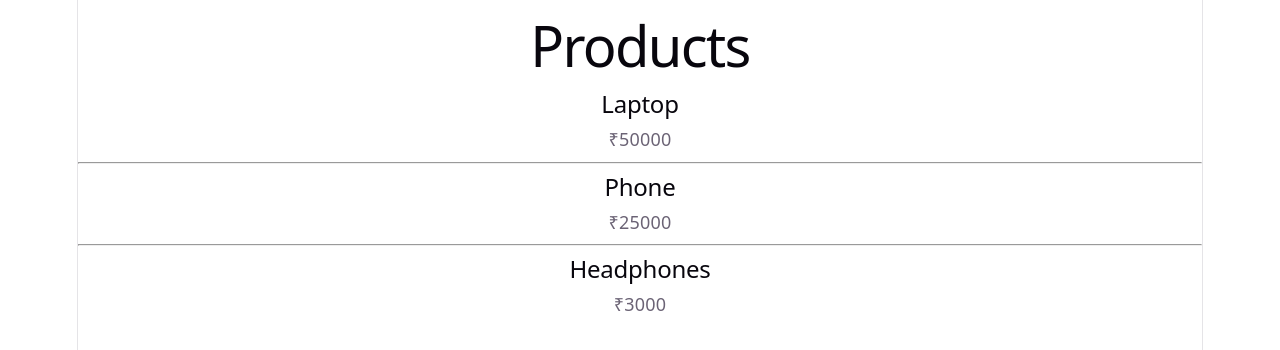
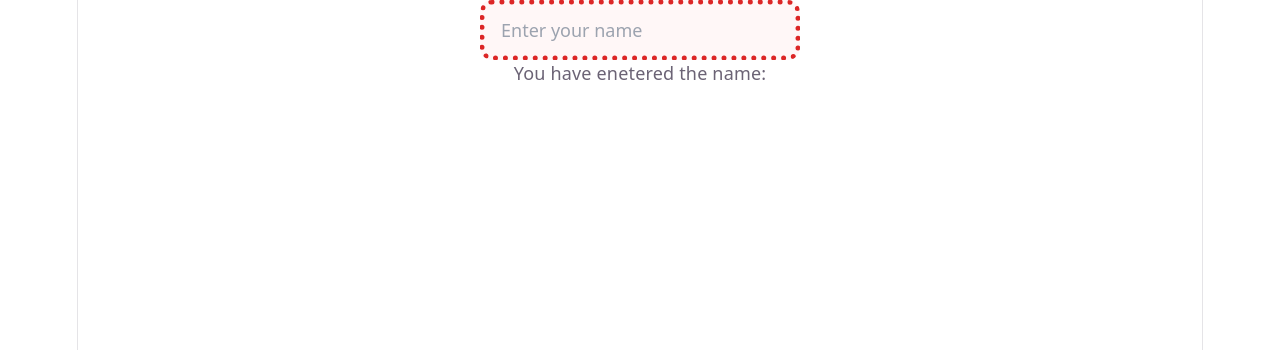
Before and after one commit to abhicism/react-codes, a React (Vite) app: page / in a window 1280 px wide. Shown: the top 350 px of the page. Built offline with nearby package versions, Linux system fonts and the light colour scheme.

Commit message:
feat: text input form created

```diff
--- a/src/App.css
+++ b/src/App.css
@@ -14,6 +14,35 @@
   &:focus-visible {
     outline: 2px solid var(--accent);
     outline-offset: 2px;
+  }
+}
+
+.name-input {
+  width: min(320px, 80vw);
+  padding: 12px 16px;
+  border: 5px dotted #dc2626;
+  border-radius: 12px;
+  color: #1f2937;
+  background: #fff7f7;
+  font: inherit;
+  font-size: 1rem;
+  outline: none;
+  box-sizing: border-box;
+  transition: border-color 0.2s ease, box-shadow 0.2s ease, background 0.2s ease;
+
+  &::placeholder {
+    color: #9ca3af;
+  }
+
+  &:hover {
+    border-color: #b91c1c;
+    background: #fff1f2;
+  }
+
+  &:focus {
+    border-color: #991b1b;
+    background: #fff;
+    box-shadow: 0 0 0 4px rgba(220, 38, 38, 0.2);
   }
 }
 
--- a/src/App.tsx
+++ b/src/App.tsx
@@ -1,67 +1,26 @@
-// Define TypeScript type for the props of the ProductCard component
-type ProductProps = {
-    name: string;  // Name of the product
-    price: number; // Price of the product
-};
+import { useState } from "react";
+import "./App.css";
 
-// Functional component to display individual product details
-function ProductCard({
-    name,
-    price
-}: ProductProps) {  //productProps is type annotation for the props object
-    return (
-        <div>
-            {/* Display the product name inside an h2 tag */}
-            <h2>{name}</h2>
-            {/* Display the product price with the Rupee symbol */}
-            <p>₹{price}</p>
-        </div>
-    );
-}
-
-// Define TypeScript type for the structure of each product item in the array
-type Product = {
-    id: number;    // Unique identifier for the product
-    name: string;  // Name of the product
-    price: number; // Price of the product
-};
-
-// Main application component
 function App() {
-    // List of product items to display
-    const products: Product[] = [
-        {
-            id: 1,
-            name: "Laptop",
-            price: 50000
-        },
-        {
-            id: 2,
-            name: "Phone",
-            price: 25000
-        },
-        {
-            id: 3,
-            name: "Headphones",
-            price: 3000
-        }
-    ];
+    // create a state variable to store the name
+    const [name, setName] = useState("");
 
     return (
         <div>
-            {/* Page heading */}
-            <h1>Products</h1>
+            {/* create an input field to get the name */}
+            <input
+                type="text"
+                className="name-input"
+                placeholder="Enter your name"
+                value={name}
+                onChange={(event) => {
+                    // update the state variable when the input field changes
+                    setName(event.target.value);
+                }}
+            />
 
-            {/* Map over the products array to dynamically render a ProductCard for each product */}
-            {products.map((product, index) => (
-                <div key={product.id}>
-                    <ProductCard
-                        name={product.name}
-                        price={product.price}
-                    />
-                    {index < products.length - 1 && <hr />}
-                </div>
-            ))}
+            {/* display the name in a paragraph */}
+            <p>You have enetered the name: {name}</p>
         </div>
     );
 }
```
